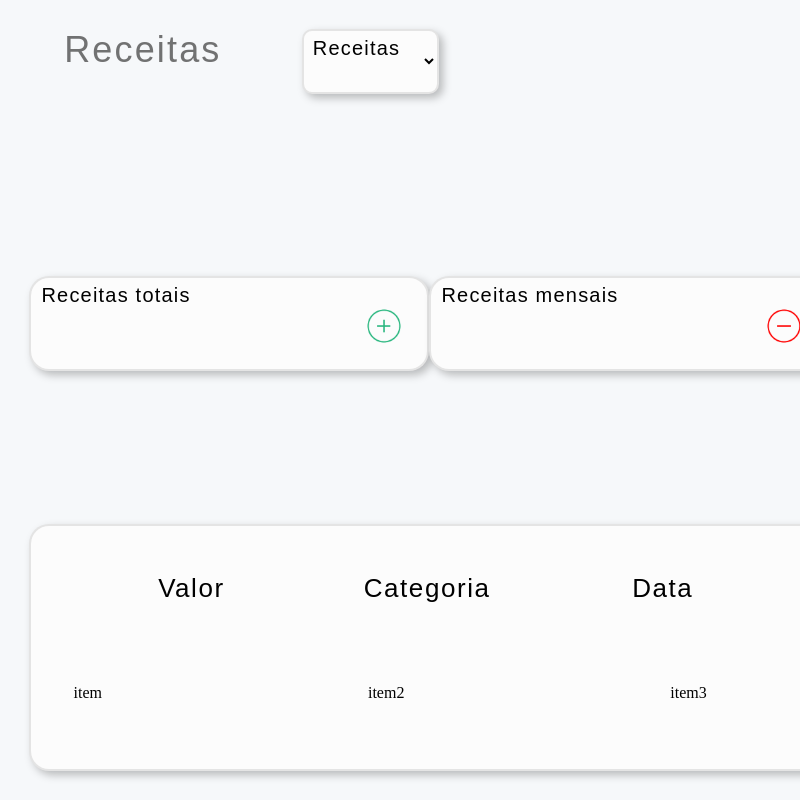
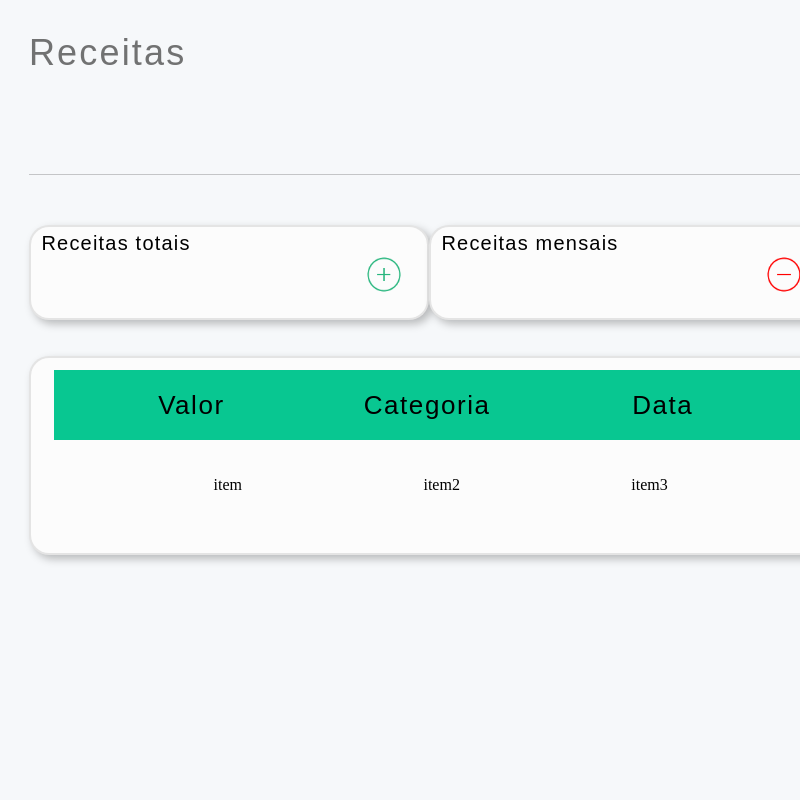
Before and after one commit to GuilhermeG-L/InvestApp, an Electron app: page pages/Receitas/receitas.html in a window 800 px wide. Shown: the top 800 px of the page. Drawn offline with Linux system fonts and the light colour scheme; no server answers.

Commit message:
linha de divisao

```diff
--- a/pages/Receitas/receitas.html
+++ b/pages/Receitas/receitas.html
@@ -23,6 +23,7 @@
                 </select>
             </div>
         </div>
+        <hr>
         <div class="conteudo-meio">
             <div class="btns-receitas">
                 <button class = "btns-total">
@@ -48,7 +49,7 @@
                 </div>
             </div>
             <div class="listas-receitas">
-                <div class = "lista-itens">
+                <div class = "lista-itens-titulo">
                     <p class = "lista-titulo">Valor</p>
                     <p class="lista-titulo">Categoria</p>
                     <p class="lista-titulo">Data</p>
@@ -60,7 +61,7 @@
                             <p class = "valor-item" id = "Rtd1">item</p>
                             <p class="categoria-item" id="Rtd2">item2</p>
                             <p class="data-item" id="Rtd3">item3</p>
-                            <div>
+                            <div class="acao-item">
                                 <p>botao1</p>
                                 <p>botao2</p>
                             </div>
--- a/styles/de paginas/receitas.css
+++ b/styles/de paginas/receitas.css
@@ -14,18 +14,18 @@ body{
 
 }
 
-.conteudo-cima, .conteudo-meio, .conteudo-baixo{
-    height: 100%;
+.conteudo-cima{
+    display: flex;
+    flex-direction: row;
+    width: 100%;
+    height: 33%;
+    margin-bottom: -100px;
 }
 
-.conteudo-cima{
-    display: inline-flex;
-    width: 43.39%;
-
-}
-
-.conteudo-baixo{
-
+hr {
+	border: 0;
+	border-top: 1px solid #8282826e;
+    margin-bottom: 50px;
 }
 
 /* Cards */
@@ -42,16 +42,14 @@ body{
 }
 
 .receitas-despesas{
-    width: 60%;
-    height: 40%;
+    width: 30%;
+    height: 50%;
     text-align: center;
     letter-spacing: 0.06em;
 
-    padding: 2%;
     display: flex;
-    flex-direction: column;
-    justify-content: space-between;
-
+    align-items: center;
+    margin-left: 450px;
 
 }
 
@@ -72,6 +70,8 @@ body{
 }
 
 .titulo-receitas{
+    width: 100%;
+    height: 30%;
     font-family: 'Montserrat', sans-serif;
     font-style: normal;
     font-weight: 500;
@@ -221,6 +221,17 @@ body{
     height: 100%;
 }
 
+.lista-itens-titulo{
+    display: flex;
+    flex-direction: row;
+    background: rgb(8, 199, 145);
+    align-items: center;
+    justify-content: space-between;
+    padding: 2%;
+    width: 100%;
+    height: 100%;
+}
+
 .lista-titulo{
     font-family: 'Montserrat', sans-serif;
     font-style: normal;
@@ -253,3 +264,15 @@ body{
     width: 100%;
     height: 100%;
 }
+
+.valor-item{
+    margin-right: 10px;
+    margin-left: 140px;
+}
+
+.acao-item{
+    margin-left: -25px;
+    margin-right: 115px;
+    display: flex;
+    flex-direction: row;
+}
```
